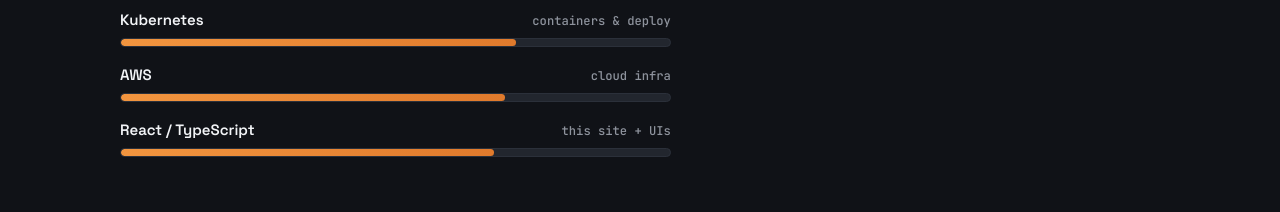
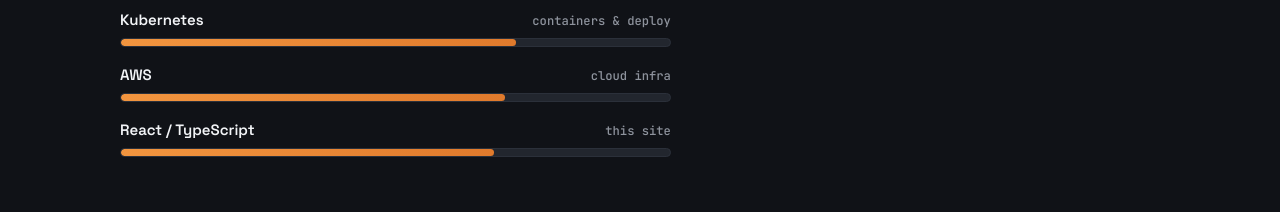
Before and after one commit to guptaumang769/guptaumang769.github.io, a React (Vite) app: page / in a window 1280 px wide. Shown: the part 3180-3392 px from the top of the page. Built offline with nearby package versions, Linux system fonts and the light colour scheme.

Commit message:
feat: update project status

```diff
--- a/src/components/Skills.tsx
+++ b/src/components/Skills.tsx
@@ -20,7 +20,7 @@
   { name: 'Redis', note: 'caching & locks', level: 82 },
   { name: 'Kubernetes', note: 'containers & deploy', level: 72 },
   { name: 'AWS', note: 'cloud infra', level: 70 },
-  { name: 'React / TypeScript', note: 'this site + UIs', level: 68 },
+  { name: 'React / TypeScript', note: 'this site', level: 68 },
 ];
 
 // Supporting tooling — shown as chips rather than bars.
--- a/src/data/projects.ts
+++ b/src/data/projects.ts
@@ -95,7 +95,7 @@
     demoUrl: `${GH}/upi-ui`,
     demoLabel: 'UI',
     icon: '💸',
-    status: 'in-progress',
+    status: 'live',
   },
   {
     id: 'social-platform',
```
